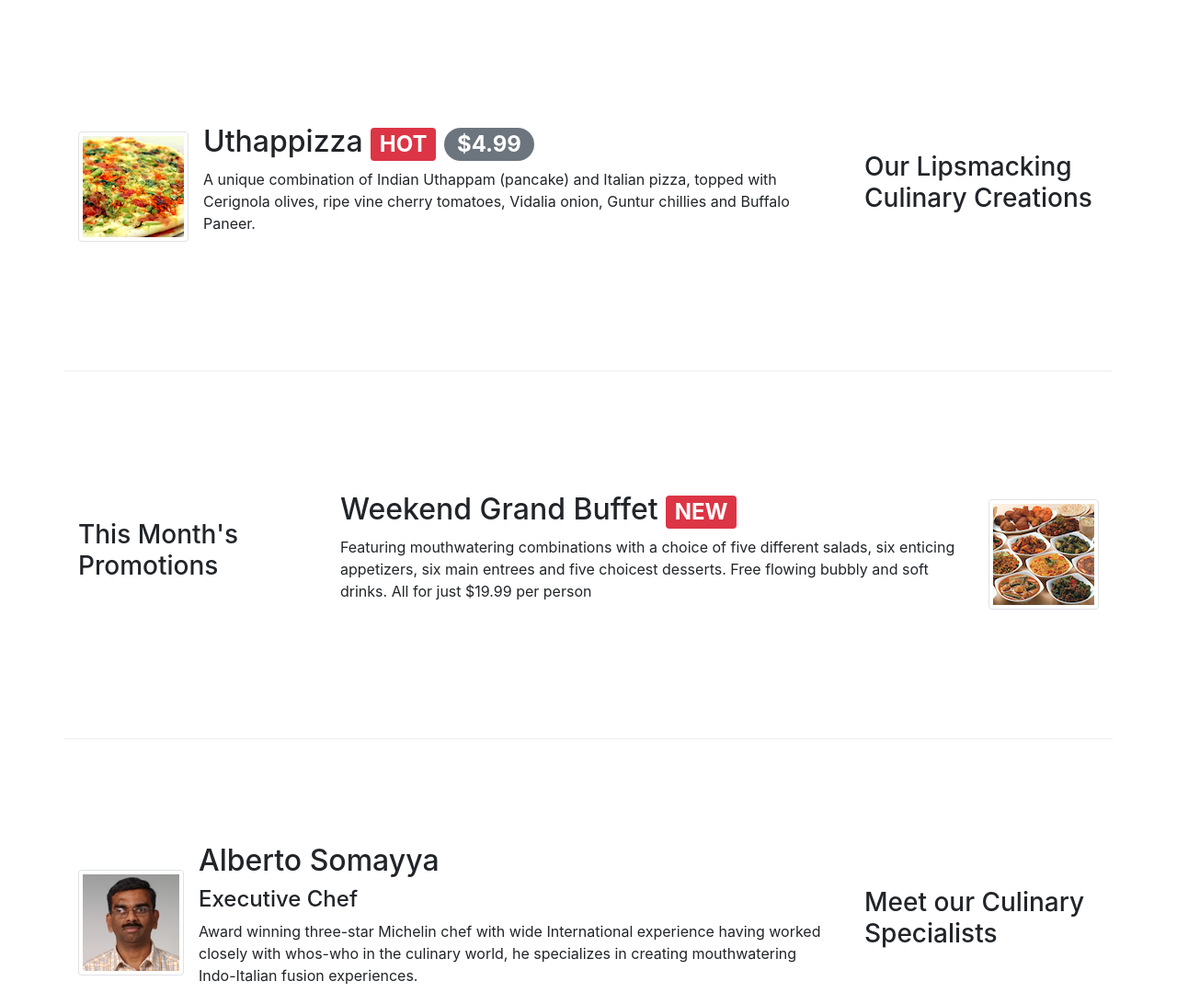
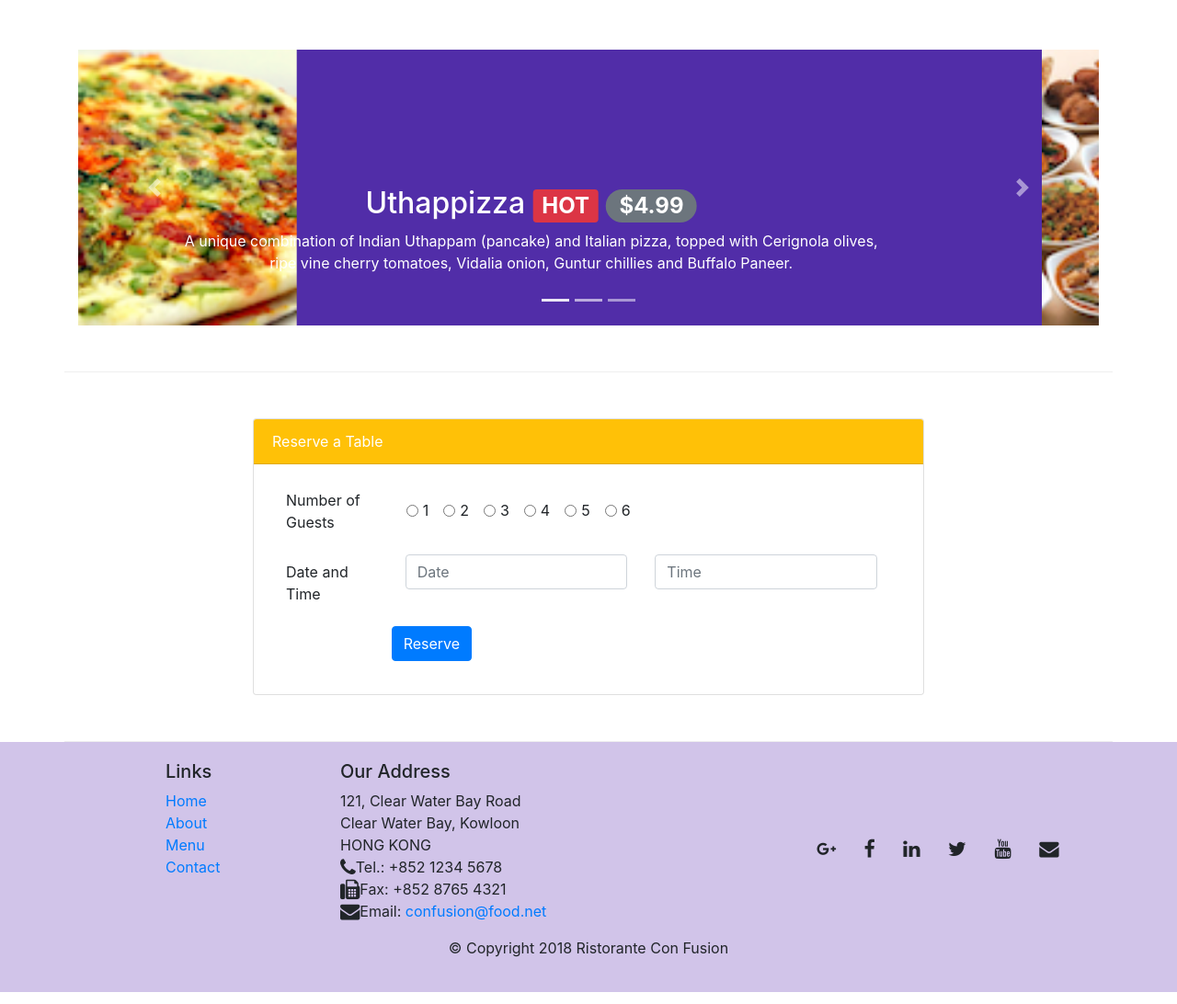
Before and after one commit to harshbawari/bootstrap, a website: page index.html in a window 1280 px wide. Shown: the part 358-1450 px from the top of the page at 92% size. Drawn offline with nearby package versions, Linux system fonts and the light colour scheme.

Commit message:
Carousel

```diff
--- a/index.html
+++ b/index.html
@@ -116,52 +116,55 @@
   </header>
 
   <div class="container">
-    <div class="row row-content align-items-center">
-      <div class="col-12 col-sm-4 order-sm-last col-md-3">
-        <h3>Our Lipsmacking Culinary Creations</h3>
-      </div>
-      <div class="col col-sm order-sm-first col-md">
-        <div class="media">
-          <img class="d-flex mr-3 img-thumbnail align-self-center" src="img/uthappizza.png" alt="uthapizza">
-          <div class="media-body">
-            <h2 class="mt-0">Uthappizza <span class="badge badge-danger">HOT</span> <span class="badge badge-pill badge-secondary">$4.99</span></h2>
+
+    <!-- Carousel -->
+    <div class="row row-content">
+      <div class="col">
+        <div id="mycarousel" class="carousel slide" data-ride="carousel">
+          <div class="carousel-inner" role="listbox">
+            <div class="carousel-item active">
+              <img class="d-block img-fluid" src="img/uthappizza.png" alt="uthapizza">
+              <div class="carousel-caption d-none d-md-block">
+                <h2>Uthappizza <span class="badge badge-danger">HOT</span> <span class="badge badge-pill badge-secondary">$4.99</span></h2>
                 <p class="d-none d-sm-block">A unique combination of Indian Uthappam (pancake) and Italian pizza, topped with Cerignola olives, ripe vine cherry tomatoes, Vidalia onion, Guntur chillies and Buffalo Paneer.</p>
               </div>
             </div>
+
+            <div class="carousel-item">
+              <img class="d-block img-fluid" src="img/buffet.png" alt="buffet">
+              <div class="carousel-caption d-none d-md-block">
+                <h2 class="mt-0">Weekend Grand Buffet <span class="badge badge-danger">NEW</span></h2>
+                <p class="d-none d-sm-block">Featuring mouthwatering combinations with a choice of five different salads, six enticing appetizers, six main entrees and five choicest desserts. Free flowing bubbly and soft drinks. All for just $19.99 per person </p>
               </div>
             </div>
 
-
-    <div class="row row-content align-items-center">
-      <div class="col-12 col-sm-4 col-md-3 order-sm-first">
-        <h3>This Month's Promotions</h3>
-      </div>
-      <div class="col col-sm col-md">
-        <div class="media">
-          <div class="media-body">
-            <h2 class="mt-0">Weekend Grand Buffet <span class="badge badge-danger">NEW</span></h2>
-            <p class="d-none d-sm-block">Featuring mouthwatering combinations with a choice of five different salads, six enticing appetizers, six main entrees and five choicest desserts. Free flowing bubbly and soft drinks. All for just $19.99 per person </p>
-          </div>
-          <img class="d-flex img-thumbnail align-self-center ml-3" src="img/buffet.png" alt="buffet">
-        </div>
-      </div>
-    </div>
-
-    <div class="row row-content align-items-center">
-      <div class="col-12 col-sm-4 order-sm-last col-md-3">
-        <h3>Meet our Culinary Specialists</h3>
-      </div>
-      <div class="col col-sm order-sm-first col-md">
-        <div class="media">
-          <img class="d-flex mr-3 img-thumbnail align-self-center" src="img/alberto.png" alt="alberto">
-          <div class="media-body">
+            <div class="carousel-item">
+              <img class="d-block img-fluid" src="img/alberto.png" alt="alberto">
+              <div class="carousel-caption d-none d-md-block">
                 <h2 class="mt-0">Alberto Somayya</h2>
                 <h4>Executive Chef</h4>
                 <p class="d-none d-sm-block">Award winning three-star Michelin chef with wide International experience having worked closely with whos-who in the culinary world, he specializes in creating mouthwatering Indo-Italian fusion experiences. </p>
               </div>
             </div>
           </div>
+
+          <ol class="carousel-indicators">
+            <li data-target="#mycarousel" data-slide-to="0" class="active"></li>
+            <li data-target="#mycarousel" data-slide-to="1"></li>
+            <li data-target="#mycarousel" data-slide-to="2"></li>
+          </ol>
+
+          <a class="carousel-control-prev" href="#mycarousel" role="button" data-slide="prev">
+            <span class="carousel-control-prev-icon"></span>
+          </a>
+          <a class="carousel-control-next" href="#mycarousel" role="button" data-slide="next">
+            <span class="carousel-control-next-icon"></span>
+          </a>
+
         </div>
+      </div>
+    </div>
+
 
     <div class="row row-content align-items-center justify-content-center" id="reserveTable">
       <div class="col-12 col-sm-8">
--- a/styles.css
+++ b/styles.css
@@ -57,3 +57,18 @@ body{
   border-bottom: 1px solid #ddd;
   padding: 10px;
 }
+
+.carousel {
+  background: #512DA8;
+}
+
+.carousel-item {
+  height: 300px;
+}
+
+.carousel-item img {
+  position: absolute;
+  top: 0;
+  left: 0;
+  min-height: 300px;
+}
```
Lines whose indentation alone changed are shown as unchanged.
